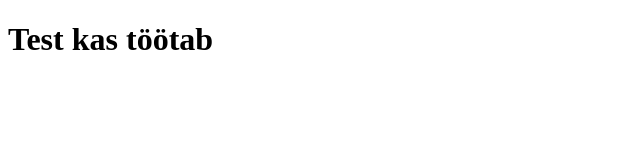
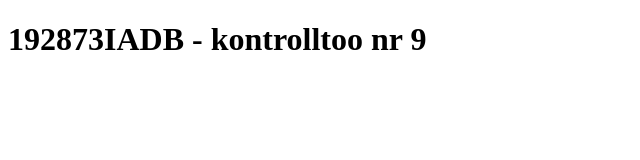
Before and after one commit to janx4u/janx4u.github.io, a plain HTML site: page index.html in a window 1280 px wide. Shown: the whole page, without its empty margins (0-640 px from the left). Drawn offline with Linux system fonts and the light colour scheme.

Commit message:
Update index.html

```diff
--- a/index.html
+++ b/index.html
@@ -8,6 +8,6 @@
 </head>
 
 <body>
-<h1>Test kas töötab</h1>
+<h1>192873IADB - kontrolltoo nr 9</h1>
 </body>
 </html>
```
